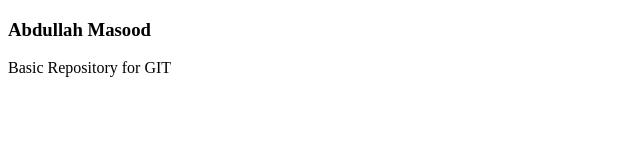
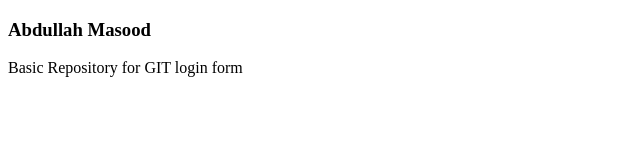
Before and after one commit to Abdullahmasood553/mySandbox, a plain HTML site: page index.html in a window 1280 px wide. Shown: the full height of the page, 0-640 px from the left. Drawn offline with Linux system fonts and the light colour scheme.

```diff
--- /dev/null
+++ b/dir2/app2.js
@@ -0,0 +1 @@
+console.log(123);
--- a/index.html
+++ b/index.html
@@ -8,6 +8,8 @@
 </head>
 <body>
     <h3>Abdullah Masood</h3>
-    <p>Basic Repository for GIT</p>
+    <p>Basic Repository for GIT
+        login form
+    </p>
 </body>
 </html>
```
Also changed, not shown: login.html (added, +1 -0 lines), log.txt (added).
